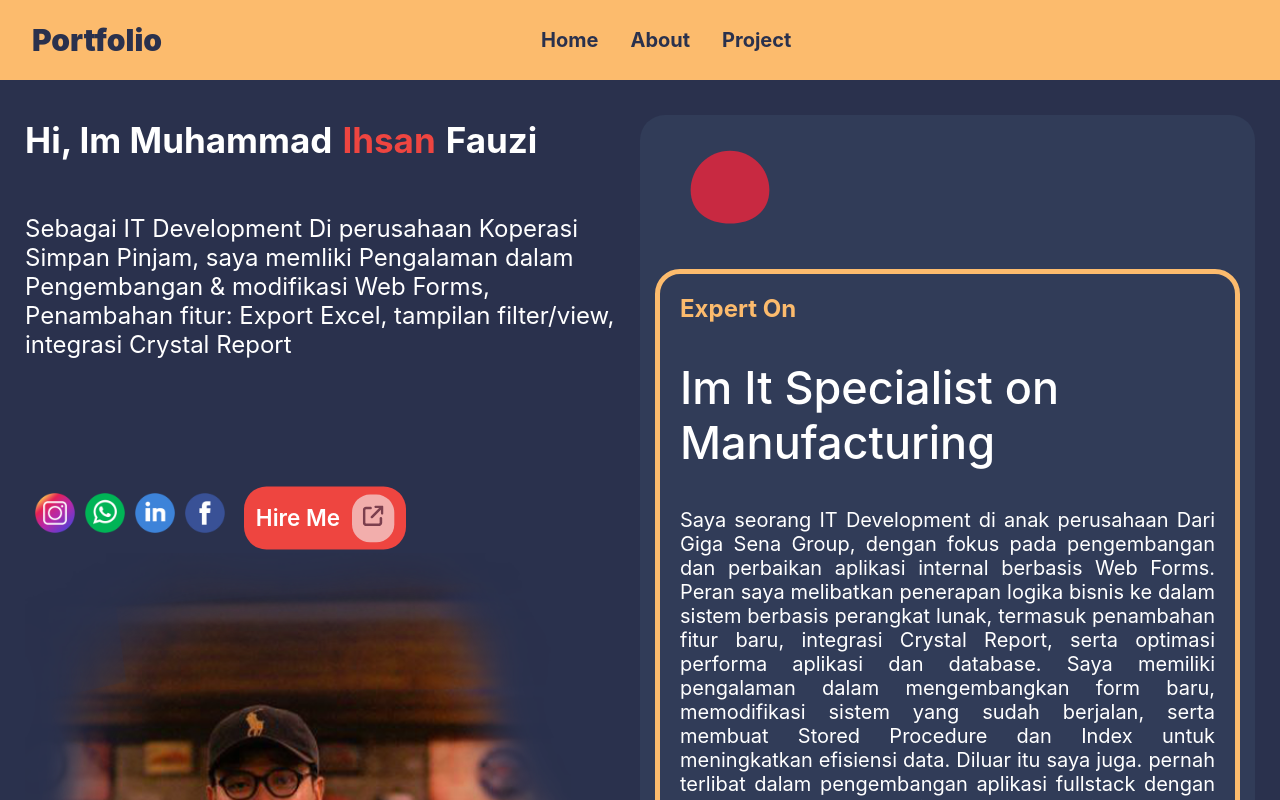
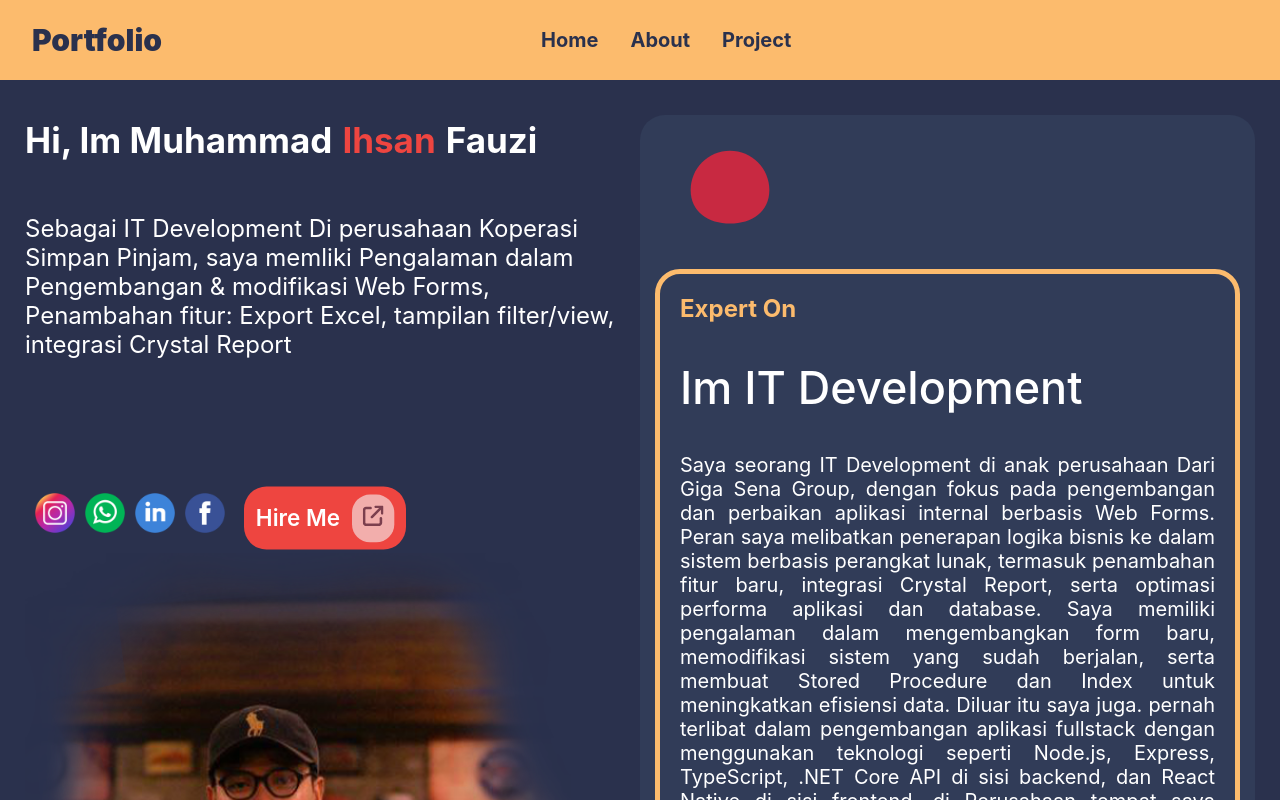
Before and after one commit to ihsan2k17/portfolio_ihsan, a React (Vite) app: page / in a window 1280 px wide. Shown: the top 800 px of the page. Built offline with nearby package versions, Linux system fonts and the light colour scheme.

Commit message:
Update CardProfile3.tsx

```diff
--- a/src/components/card/cardprofile/CardProfile.tsx
+++ b/src/components/card/cardprofile/CardProfile.tsx
@@ -131,7 +131,7 @@ const CardProfile = () => {
                                 type: "spring",
                                 delay: 0.5, duration: 1
                             }}
-                            className={CardProfileStyle.cardbased}>Im It Specialist on Manufacturing</motion.h1>
+                            className={CardProfileStyle.cardbased}>Im IT Development</motion.h1>
                         <motion.p
                             initial={{ x: 150, opacity: 0 }}
                             whileInView={{ x: 0, opacity: 1 }}
```
